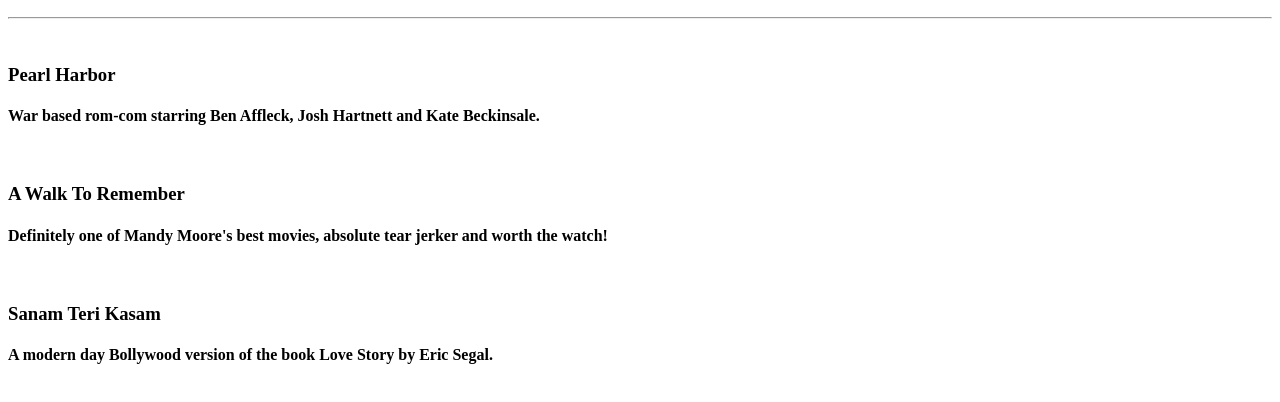
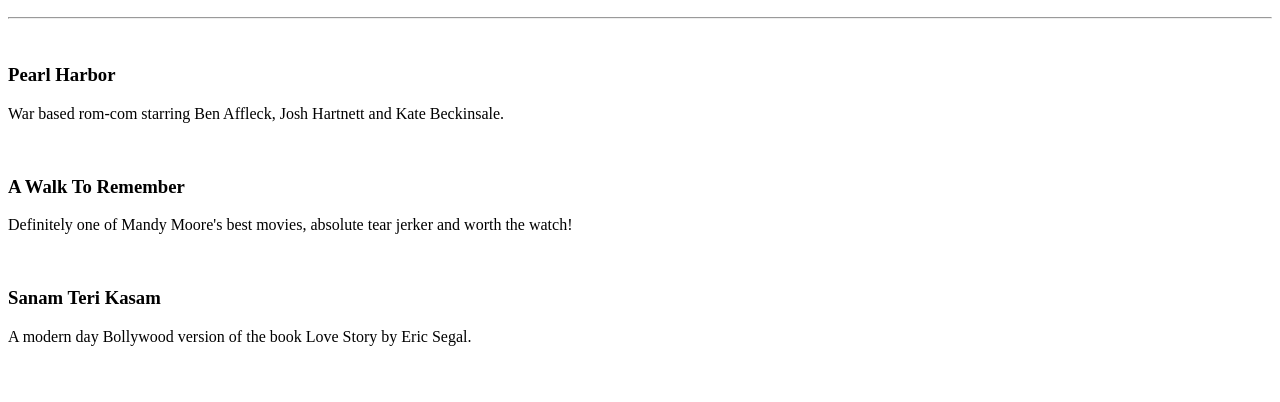
Before and after one commit to SobiahSelvarajah/ss-2-movie-ranking, a plain HTML site: page index.html in a window 1280 px wide. Shown: the part 96-498 px from the top of the page. Drawn offline with Linux system fonts and the light colour scheme.

Commit message:
README.md: tag edits

```diff
--- a/index.html
+++ b/index.html
@@ -17,27 +17,27 @@
         <h3 class="title">
             Pearl Harbor
         </h3>
-        <h4 class="description">
+        <p class="description">
             War based rom-com starring Ben Affleck,
             Josh Hartnett and Kate Beckinsale.
-        </h4>
+        </p>
         <br />
         <h3 class="title">
             A Walk To Remember
         </h3>
-        <h4 class="description">
+        <p class="description">
             Definitely one of Mandy Moore's best
             movies, absolute tear jerker and
             worth the watch!
-        </h4>
+        </p>
         <br />
         <h3 class="title">
             Sanam Teri Kasam
         </h3>
-        <h4 class="description">
+        <p class="description">
             A modern day Bollywood version of
             the book Love Story by Eric Segal.
-        </h4>
+        </p>
         <br />
     </div>
 </body>
```
